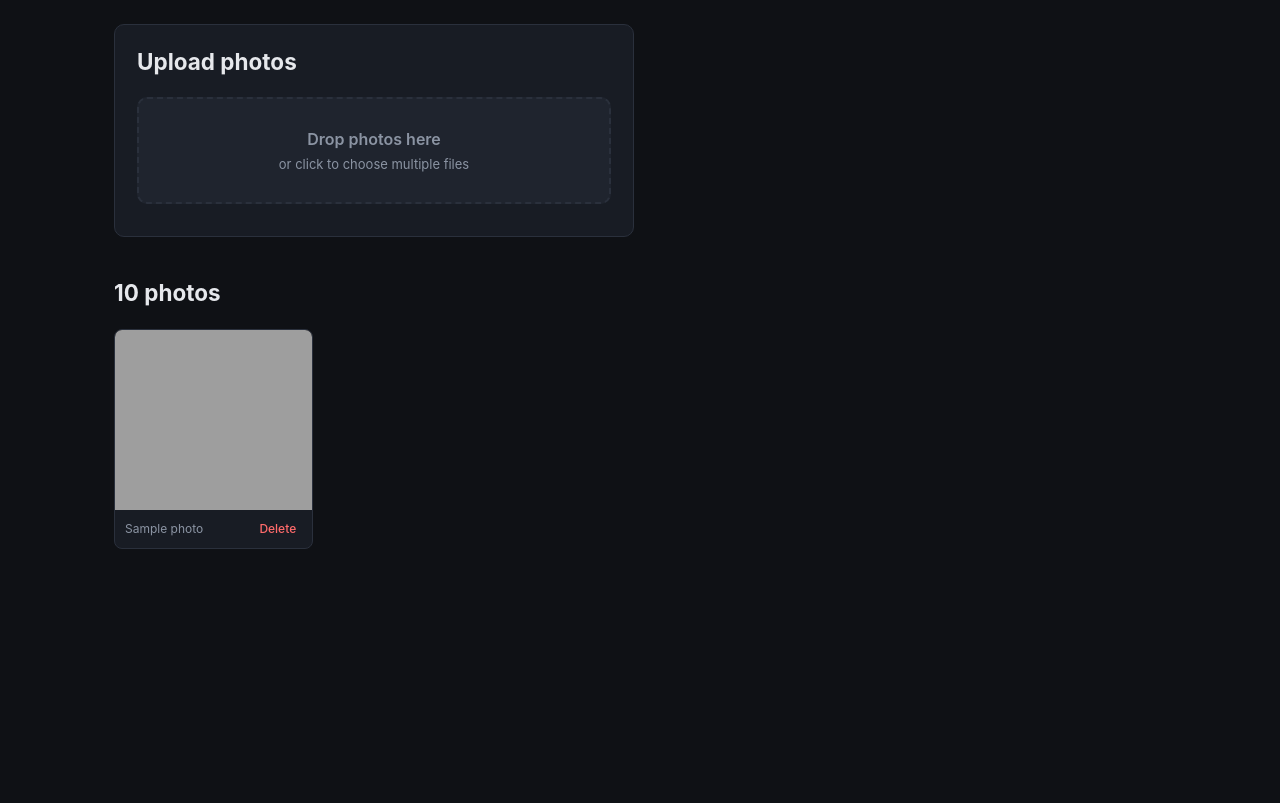
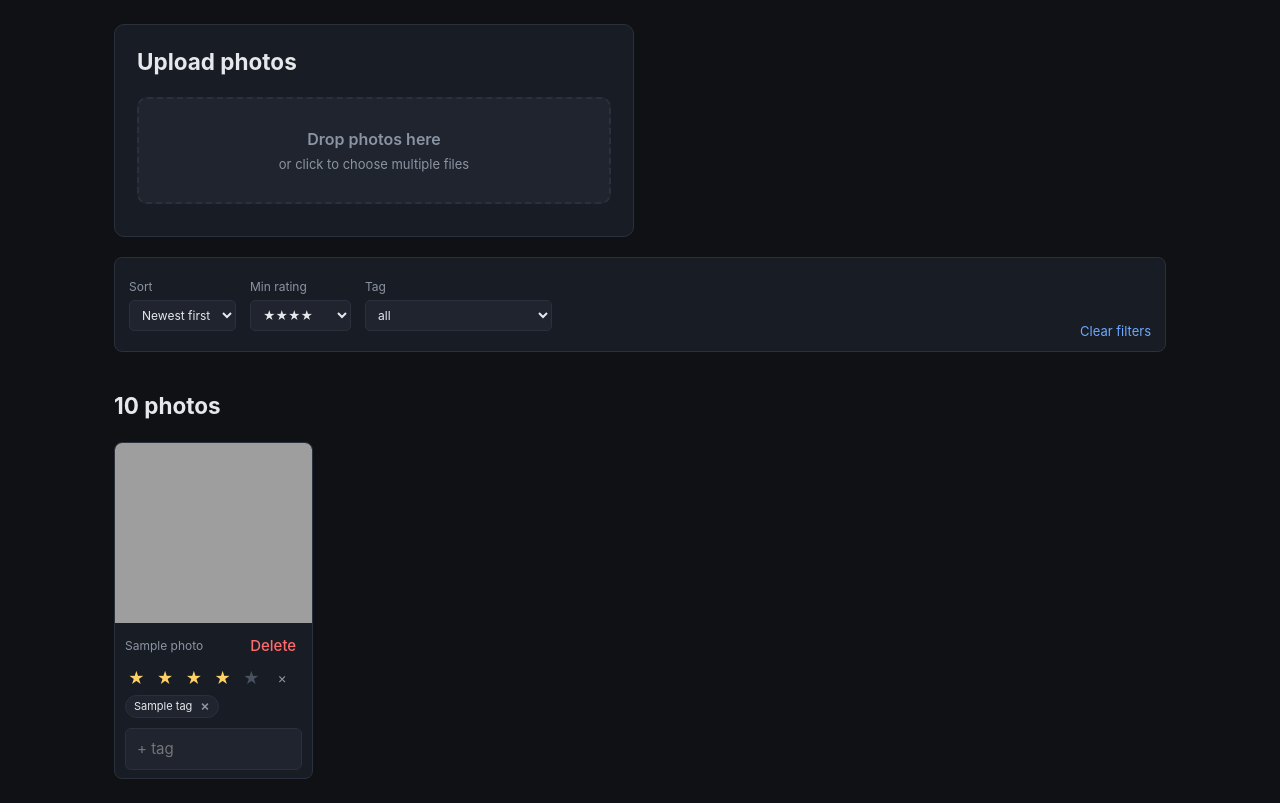
Before and after one commit to alexrutz/lock, a FastAPI app: template app/templates/gallery.html in a window 1280 px wide. Shown: the part 60-863 px from the top of the page. Before the commit the page ends 609 px from the top, so only its background shows below. Run offline with FastAPI, Linux system fonts and the light colour scheme; the template is opened without the code that fills it: most values are stand-ins (such as "Sample title", 1, 10 or a date in 2020); grey boxes are pictures that could not be loaded.

Commit message:
Add rating + tag system, fix PNG-with-alpha upload
The previous _make_thumbnail unconditionally re-saved as JPEG, but kept
RGBA / LA images untouched first — so any PNG with transparency crashed
Pillow with "cannot write mode RGBA as JPEG". Composite alpha onto a
white background before the JPEG save.

Photos can now be rated 0–5 (plaintext int column, indexed for sorting)
and tagged with free-form labels. Tag names are AES-GCM encrypted; a
deterministic HMAC-SHA256 of the master-key-derived subkey enforces the
UNIQUE constraint without leaking the cleartext. Tags are many-to-many
via a join table, and the last photo leaving a tag triggers GC of the
tag itself so the filter dropdown stays clean.

Gallery gets a filter bar (sort by newest/oldest/top-rated, min rating,
tag) plus inline AJAX star picker and tag chips per tile. Old DBs are
migrated by adding the rating column if missing.

https://claude.ai/code/session_01UAYKdhuR9dE7FvfYQrs6od

```diff
--- a/app/main.py
+++ b/app/main.py
@@ -5,7 +5,7 @@ from fastapi.responses import HTMLResponse, JSONResponse, RedirectResponse, Resp
 from fastapi.staticfiles import StaticFiles
 from fastapi.templating import Jinja2Templates
 
-from . import auth, photos
+from . import auth, photos, tags as tagmod
 from .config import GALLERY_PAGE_SIZE, SESSION_COOKIE
 from .db import init_db, vault_initialized
 from .sessions import _Session
@@ -26,22 +26,45 @@ def _redirect(target: str) -> RedirectResponse:
     return RedirectResponse(target, status_code=status.HTTP_303_SEE_OTHER)
 
 
+def _wants_json(request: Request) -> bool:
+    return "application/json" in (request.headers.get("accept") or "")
+
+
 @app.get("/", response_class=HTMLResponse)
-def index(request: Request, page: int = 1):
+def index(
+    request: Request,
+    page: int = 1,
+    sort: str = "newest",
+    min_rating: int = 0,
+    tag: int | None = None,
+):
     if not vault_initialized():
         return _redirect("/setup")
     session = auth.read_session(request)
     if session is None:
         return _redirect("/login")
 
+    if sort not in photos.SORT_OPTIONS:
+        sort = "newest"
+    min_rating = max(0, min(5, min_rating))
     if page < 1:
         page = 1
-    total = photos.count_photos()
+
+    all_tags = tagmod.list_all_tags(session)
+    valid_tag_ids = {t["id"] for t in all_tags}
+    if tag is not None and tag not in valid_tag_ids:
+        tag = None
+
+    total = photos.count_photos(min_rating=min_rating, filter_tag_id=tag)
     pages = max(1, (total + GALLERY_PAGE_SIZE - 1) // GALLERY_PAGE_SIZE)
     if page > pages:
         page = pages
     offset = (page - 1) * GALLERY_PAGE_SIZE
-    items = photos.list_photos_page(session, limit=GALLERY_PAGE_SIZE, offset=offset)
+    items = photos.list_photos_page(
+        session,
+        limit=GALLERY_PAGE_SIZE, offset=offset,
+        sort=sort, min_rating=min_rating, filter_tag_id=tag,
+    )
 
     return templates.TemplateResponse(
         request, "gallery.html",
@@ -51,6 +74,10 @@ def index(request: Request, page: int = 1):
             "pages": pages,
             "total": total,
             "page_size": GALLERY_PAGE_SIZE,
+            "sort": sort,
+            "min_rating": min_rating,
+            "active_tag": tag,
+            "all_tags": all_tags,
         },
     )
 
@@ -140,11 +167,10 @@ def upload(
             results.append({"name": f.filename, "id": pid, "ok": True})
         except HTTPException as e:
             results.append({"name": f.filename, "ok": False, "error": e.detail})
-        except Exception as e:  # noqa: BLE001 — never let one bad file kill the batch
+        except Exception as e:  # noqa: BLE001
             results.append({"name": f.filename, "ok": False, "error": str(e)})
 
-    wants_json = "application/json" in (request.headers.get("accept") or "")
-    if wants_json:
+    if _wants_json(request):
         ok = sum(1 for r in results if r["ok"])
         return JSONResponse(
             {"results": results, "ok": ok, "failed": len(results) - ok}
@@ -165,8 +191,6 @@ def photo(photo_id: int, session: _Session = Depends(auth.require_session)):
 @app.get("/thumb/{photo_id}")
 def thumb(photo_id: int, session: _Session = Depends(auth.require_session)):
     data, mime = photos.load_thumb(session, photo_id)
-    # Browser may keep thumbnails in its memory cache for the duration of
-    # the session, but we never want them written to its disk cache.
     return Response(
         content=data, media_type=mime,
         headers={"Cache-Control": "private, no-store"},
@@ -177,3 +201,42 @@ def thumb(photo_id: int, session: _Session = Depends(auth.require_session)):
 def delete(photo_id: int, session: _Session = Depends(auth.require_session)):
     photos.delete_photo(session, photo_id)
     return _redirect("/")
+
+
+@app.post("/photo/{photo_id}/rate")
+def rate(
+    request: Request,
+    photo_id: int,
+    rating: int = Form(...),
+    session: _Session = Depends(auth.require_session),
+):
+    new_rating = photos.set_rating(photo_id, rating)
+    if _wants_json(request):
+        return {"id": photo_id, "rating": new_rating}
+    return _redirect("/")
+
+
+@app.post("/photo/{photo_id}/tag")
+def tag_add(
+    request: Request,
+    photo_id: int,
+    name: str = Form(...),
+    session: _Session = Depends(auth.require_session),
+):
+    photo_tags = tagmod.add_tag_to_photo(session, photo_id, name)
+    if _wants_json(request):
+        return {"id": photo_id, "tags": photo_tags}
+    return _redirect("/")
+
+
+@app.post("/photo/{photo_id}/untag")
+def tag_remove(
+    request: Request,
+    photo_id: int,
+    tag_id: int = Form(...),
+    session: _Session = Depends(auth.require_session),
+):
+    photo_tags = tagmod.remove_tag_from_photo(session, photo_id, tag_id)
+    if _wants_json(request):
+        return {"id": photo_id, "tags": photo_tags}
+    return _redirect("/")
--- a/app/sessions.py
+++ b/app/sessions.py
@@ -41,6 +41,8 @@ class _Session:
     expires_at: float
     thumb_cache: _LRU = field(default_factory=lambda: _LRU(THUMB_CACHE_ENTRIES))
     name_cache: _LRU = field(default_factory=lambda: _LRU(NAME_CACHE_ENTRIES))
+    # Tag names — typically a few dozen entries, small strings.
+    tag_name_cache: _LRU = field(default_factory=lambda: _LRU(2048))
 
 
 class SessionStore:
--- /dev/null
+++ b/app/static/gallery.js
@@ -0,0 +1,115 @@
+(() => {
+  document.querySelectorAll(".tile").forEach((tile) => {
+    const id = tile.dataset.photoId;
+    wireStars(tile, id);
+    wireTagRemove(tile, id);
+    wireTagAdd(tile, id);
+  });
+
+  function wireStars(tile, id) {
+    const buttons = tile.querySelectorAll(".star");
+    buttons.forEach((b) =>
+      b.addEventListener("click", async () => {
+        const value = parseInt(b.dataset.value, 10);
+        const fd = new FormData();
+        fd.append("rating", value);
+        try {
+          const res = await fetch(`/photo/${id}/rate`, {
+            method: "POST",
+            headers: { Accept: "application/json" },
+            body: fd,
+          });
+          if (!res.ok) throw new Error(`HTTP ${res.status}`);
+          const json = await res.json();
+          paintStars(tile, json.rating);
+          tile.dataset.rating = String(json.rating);
+        } catch (e) {
+          console.error(e);
+        }
+      })
+    );
+  }
+
+  function paintStars(tile, rating) {
+    tile.querySelectorAll(".star").forEach((s) => {
+      const v = parseInt(s.dataset.value, 10);
+      if (v === 0) return;  // skip the clear-button
+      s.classList.toggle("filled", v <= rating);
+    });
+  }
+
+  function wireTagRemove(tile, id) {
+    tile.querySelectorAll(".tag-chip .tag-remove").forEach((btn) => {
+      btn.addEventListener("click", async () => {
+        const chip = btn.closest(".tag-chip");
+        const tagId = chip.dataset.tagId;
+        const fd = new FormData();
+        fd.append("tag_id", tagId);
+        try {
+          const res = await fetch(`/photo/${id}/untag`, {
+            method: "POST",
+            headers: { Accept: "application/json" },
+            body: fd,
+          });
+          if (!res.ok) throw new Error(`HTTP ${res.status}`);
+          chip.remove();
+        } catch (e) {
+          console.error(e);
+        }
+      });
+    });
+  }
+
+  function wireTagAdd(tile, id) {
+    const form = tile.querySelector(".tag-add");
+    if (!form) return;
+    const input = form.querySelector("input[name='name']");
+    form.addEventListener("submit", async (e) => {
+      e.preventDefault();
+      const name = input.value.trim();
+      if (!name) return;
+      const fd = new FormData();
+      fd.append("name", name);
+      try {
+        const res = await fetch(form.action, {
+          method: "POST",
+          headers: { Accept: "application/json" },
+          body: fd,
+        });
+        if (!res.ok) {
+          let msg = `HTTP ${res.status}`;
+          try { msg = (await res.json()).detail || msg; } catch (_) {}
+          throw new Error(msg);
+        }
+        const json = await res.json();
+        renderTags(tile, id, json.tags);
+        input.value = "";
+      } catch (e) {
+        input.setCustomValidity(e.message);
+        input.reportValidity();
+        setTimeout(() => input.setCustomValidity(""), 2000);
+      }
+    });
+  }
+
+  function renderTags(tile, photoId, tags) {
+    const list = tile.querySelector(".tag-list");
+    list.innerHTML = "";
+    for (const t of tags) {
+      const li = document.createElement("li");
+      li.className = "tag-chip";
+      li.dataset.tagId = t.id;
+      const span = document.createElement("span");
+      span.textContent = t.name;
+      const btn = document.createElement("button");
+      btn.type = "button";
+      btn.className = "tag-remove";
+      btn.setAttribute("aria-label", "Remove tag");
+      btn.textContent = "×";
+      li.appendChild(span);
+      li.appendChild(btn);
+      list.appendChild(li);
+    }
+    wireTagRemove(tile, photoId);
+  }
+})();
--- a/app/static/style.css
+++ b/app/static/style.css
@@ -136,19 +136,12 @@ code {
   display: block;
   background: #000;
 }
-.tile figcaption {
-  display: flex;
-  align-items: center;
-  justify-content: space-between;
-  padding: 6px 10px;
-  font-size: 12px;
-  color: var(--muted);
-  gap: 8px;
-}
 .tile .name {
   overflow: hidden;
   text-overflow: ellipsis;
   white-space: nowrap;
+  flex: 1;
+  min-width: 0;
 }
 
 .gallery-head { display: flex; align-items: baseline; justify-content: space-between; }
@@ -249,3 +242,115 @@ code {
 }
 .upload-item.done .ui-bar-fill { background: #6ed29a; }
 .upload-item.failed .ui-bar-fill { background: var(--danger); }
+
+/* Filter bar */
+.filter-bar {
+  background: var(--panel);
+  border: 1px solid var(--border);
+  border-radius: 8px;
+  padding: 10px 14px;
+  margin-bottom: 18px;
+}
+.filter-form {
+  display: flex;
+  flex-wrap: wrap;
+  align-items: end;
+  gap: 14px;
+}
+.filter-form label {
+  display: flex;
+  flex-direction: column;
+  color: var(--muted);
+  font-size: 12px;
+  gap: 4px;
+}
+.filter-form select {
+  padding: 6px 8px;
+  background: var(--panel-2);
+  color: var(--text);
+  border: 1px solid var(--border);
+  border-radius: 5px;
+  font: inherit;
+}
+.filter-form .clear {
+  margin-left: auto;
+  color: var(--accent);
+  font-size: 13px;
+  text-decoration: none;
+}
+
+/* Tile rows */
+.tile figcaption { padding: 8px 10px; display: flex; flex-direction: column; gap: 6px; }
+.tile .row { display: flex; align-items: center; gap: 6px; min-height: 22px; }
+.tile .row.name-row { justify-content: space-between; }
+.tile .name { font-size: 12px; color: var(--muted); }
+
+/* Stars */
+.stars { gap: 1px; }
+.star {
+  background: transparent;
+  border: 0;
+  padding: 1px 3px;
+  font-size: 16px;
+  line-height: 1;
+  color: #4a5160;
+  cursor: pointer;
+  font-weight: 400;
+}
+.star:hover { color: var(--warn); }
+.star.filled { color: var(--warn); }
+.star.clear-stars {
+  margin-left: 6px;
+  color: var(--muted);
+  font-size: 14px;
+}
+.star.clear-stars:hover { color: var(--danger); }
+
+/* Tag chips */
+.tags { flex-wrap: wrap; gap: 4px; }
+.tag-list {
+  list-style: none;
+  padding: 0;
+  margin: 0;
+  display: flex;
+  flex-wrap: wrap;
+  gap: 4px;
+}
+.tag-chip {
+  display: inline-flex;
+  align-items: center;
+  gap: 4px;
+  background: var(--panel-2);
+  border: 1px solid var(--border);
+  border-radius: 12px;
+  padding: 2px 4px 2px 8px;
+  font-size: 11px;
+  color: var(--text);
+}
+.tag-remove {
+  background: transparent;
+  border: 0;
+  color: var(--muted);
+  cursor: pointer;
+  font-size: 14px;
+  line-height: 1;
+  padding: 0 4px;
+}
+.tag-remove:hover { color: var(--danger); }
+.tag-add { display: inline-flex; flex: 1; min-width: 80px; }
+.tag-add input {
+  flex: 1;
+  width: 100%;
+  background: transparent;
+  border: 1px dashed var(--border);
+  color: var(--text);
+  border-radius: 12px;
+  padding: 2px 8px;
+  font: inherit;
+  font-size: 11px;
+}
+.tag-add input:focus {
+  outline: none;
+  border-color: var(--accent);
+  border-style: solid;
+}
--- a/app/templates/gallery.html
+++ b/app/templates/gallery.html
@@ -25,7 +25,39 @@
   <ol id="upload-list" class="upload-list"></ol>
 </section>
 
-<script src="/static/upload.js" defer></script>
+<section class="filter-bar">
+  <form method="get" action="/" class="filter-form">
+    <label>Sort
+      <select name="sort" onchange="this.form.submit()">
+        <option value="newest" {% if sort == 'newest' %}selected{% endif %}>Newest first</option>
+        <option value="oldest" {% if sort == 'oldest' %}selected{% endif %}>Oldest first</option>
+        <option value="rating" {% if sort == 'rating' %}selected{% endif %}>Top rated</option>
+      </select>
+    </label>
+    <label>Min rating
+      <select name="min_rating" onchange="this.form.submit()">
+        {% for r in [0, 1, 2, 3, 4, 5] %}
+          <option value="{{ r }}" {% if min_rating == r %}selected{% endif %}>
+            {% if r == 0 %}any{% else %}{{ '★' * r }}{% endif %}
+          </option>
+        {% endfor %}
+      </select>
+    </label>
+    <label>Tag
+      <select name="tag" onchange="this.form.submit()">
+        <option value="">all</option>
+        {% for t in all_tags %}
+          <option value="{{ t.id }}" {% if active_tag == t.id %}selected{% endif %}>
+            {{ t.name }} ({{ t.uses }})
+          </option>
+        {% endfor %}
+      </select>
+    </label>
+    {% if sort != 'newest' or min_rating > 0 or active_tag %}
+      <a class="clear" href="/">Clear filters</a>
+    {% endif %}
+  </form>
+</section>
 
 <section>
   <div class="gallery-head">
@@ -36,21 +68,51 @@
   </div>
 
   {% if not photos %}
-    <p class="muted">Your vault is empty.</p>
+    <p class="muted">
+      {% if active_tag or min_rating > 0 %}
+        No photos match the current filters.
+      {% else %}
+        Your vault is empty.
+      {% endif %}
+    </p>
   {% else %}
     <div class="grid">
       {% for p in photos %}
-        <figure class="tile">
+        <figure class="tile" data-photo-id="{{ p.id }}" data-rating="{{ p.rating }}">
           <a href="/photo/{{ p.id }}" target="_blank" rel="noopener">
             <img src="/thumb/{{ p.id }}" alt="{{ p.name }}" loading="lazy" decoding="async"
                  width="320" height="180">
           </a>
           <figcaption>
-            <span class="name" title="{{ p.name }}">{{ p.name }}</span>
-            <form method="post" action="/photo/{{ p.id }}/delete"
-                  onsubmit="return confirm('Delete {{ p.name }}?')">
-              <button type="submit" class="link danger">Delete</button>
-            </form>
+            <div class="row name-row">
+              <span class="name" title="{{ p.name }}">{{ p.name }}</span>
+              <form method="post" action="/photo/{{ p.id }}/delete"
+                    onsubmit="return confirm('Delete {{ p.name }}?')">
+                <button type="submit" class="link danger">Delete</button>
+              </form>
+            </div>
+            <div class="row stars" role="radiogroup" aria-label="Rating">
+              {% for r in [1, 2, 3, 4, 5] %}
+                <button type="button" class="star {% if p.rating >= r %}filled{% endif %}"
+                        data-value="{{ r }}" aria-label="{{ r }} star{{ '' if r == 1 else 's' }}">★</button>
+              {% endfor %}
+              <button type="button" class="star clear-stars" data-value="0" aria-label="Clear rating"
+                      title="Clear rating">×</button>
+            </div>
+            <div class="row tags">
+              <ul class="tag-list">
+                {% for t in p.tags %}
+                  <li class="tag-chip" data-tag-id="{{ t.id }}">
+                    <span>{{ t.name }}</span>
+                    <button type="button" class="tag-remove" aria-label="Remove tag">×</button>
+                  </li>
+                {% endfor %}
+              </ul>
+              <form class="tag-add" action="/photo/{{ p.id }}/tag" method="post">
+                <input type="text" name="name" placeholder="+ tag" maxlength="64"
+                       autocomplete="off" required>
+              </form>
+            </div>
           </figcaption>
         </figure>
       {% endfor %}
@@ -58,17 +120,18 @@
 
     {% if pages > 1 %}
       <nav class="pager">
+        {% set qs %}sort={{ sort }}&min_rating={{ min_rating }}{% if active_tag %}&tag={{ active_tag }}{% endif %}{% endset %}
         {% if page > 1 %}
-          <a href="?page=1">« First</a>
-          <a href="?page={{ page - 1 }}">‹ Prev</a>
+          <a href="?page=1&{{ qs }}">« First</a>
+          <a href="?page={{ page - 1 }}&{{ qs }}">‹ Prev</a>
         {% else %}
           <span class="muted">« First</span>
           <span class="muted">‹ Prev</span>
         {% endif %}
         <span class="muted">{{ page }} / {{ pages }}</span>
         {% if page < pages %}
-          <a href="?page={{ page + 1 }}">Next ›</a>
-          <a href="?page={{ pages }}">Last »</a>
+          <a href="?page={{ page + 1 }}&{{ qs }}">Next ›</a>
+          <a href="?page={{ pages }}&{{ qs }}">Last »</a>
         {% else %}
           <span class="muted">Next ›</span>
           <span class="muted">Last »</span>
@@ -77,4 +140,7 @@
     {% endif %}
   {% endif %}
 </section>
+
+<script src="/static/upload.js" defer></script>
+<script src="/static/gallery.js" defer></script>
 {% endblock %}
```
Also changed, not shown: app/crypto.py (+16 -0 lines), app/db.py (+28 -0 lines), app/photos.py (+92 -15 lines), app/tags.py (added, +123 -0 lines), README.md.
